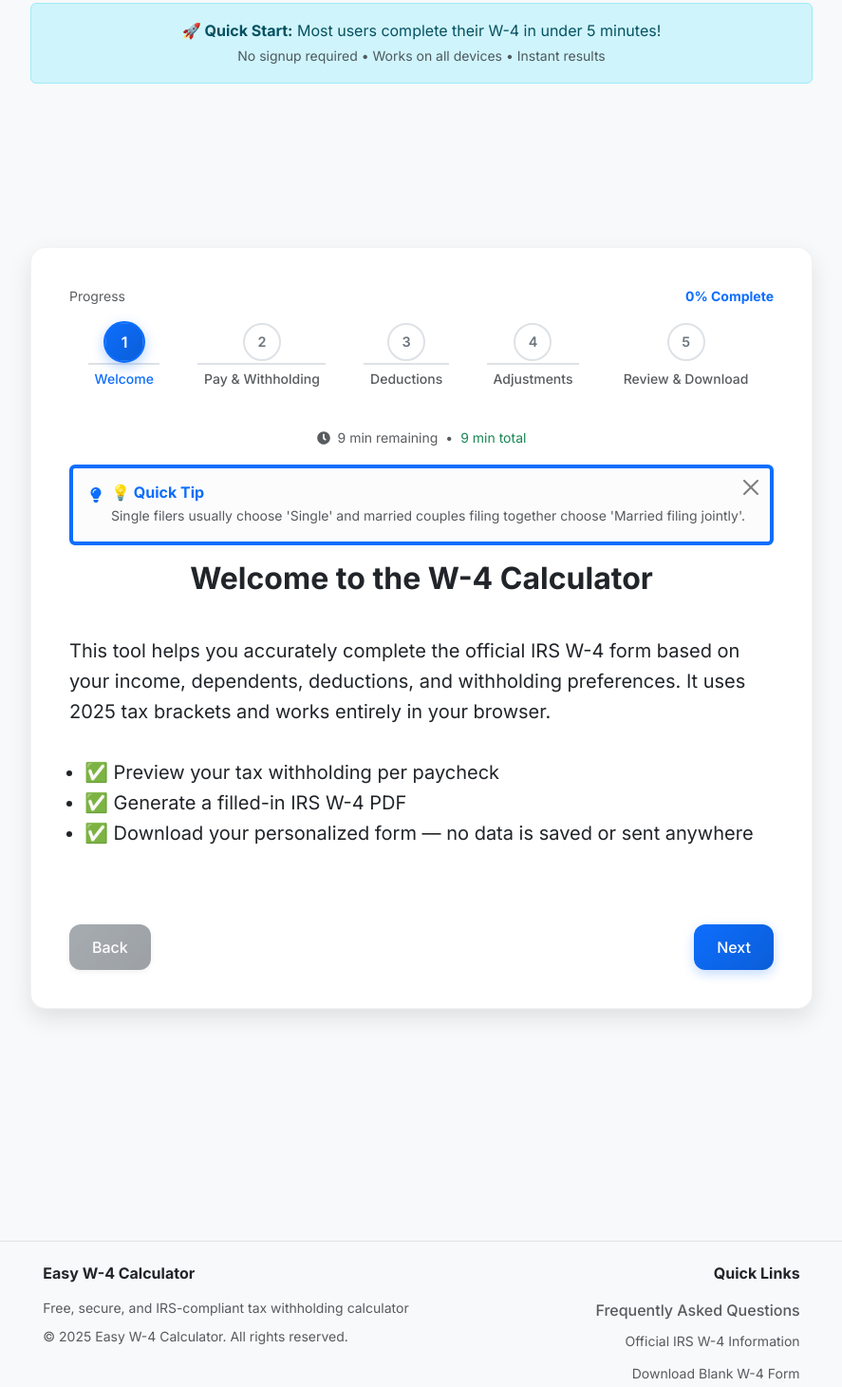
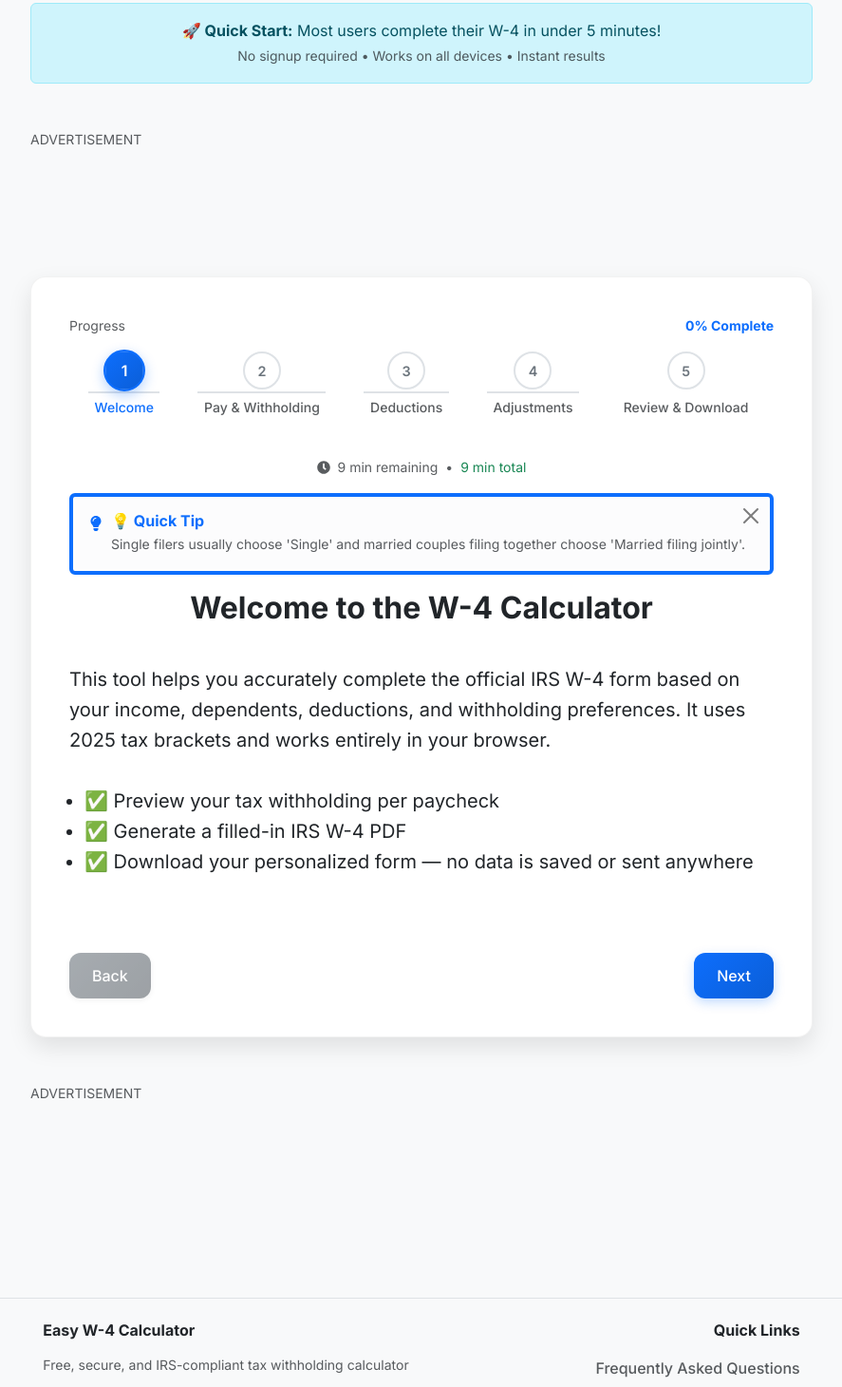
Before and after one commit to rsathyam/w4-calculator, a React (Create React App) app in the folder client/: page / in a window 1280 px wide. Shown: the part 284-1744 px from the top of the page at 95% size, without its empty margins (196-1083 px from the left). Built offline with nearby package versions, Linux system fonts and the light colour scheme; a small style sheet from the web is missing.

Commit message:
ads: add clear 'Advertisement' labels and accessibility text above ad units

```diff
--- a/client/src/App.jsx
+++ b/client/src/App.jsx
@@ -48,7 +48,9 @@ function App() {
               </div>
 
             </header>
-            <div className="my-4 d-flex justify-content-center">
+            <div className="my-4">
+              <div className="text-muted text-uppercase small mb-2" aria-hidden="true">Advertisement</div>
+              <div className="d-flex justify-content-center">
                 <SimpleAd
                   client="ca-pub-6800890145159662"
                   slot="5906208691"
@@ -56,18 +58,24 @@ function App() {
                   className="w-100"
                 />
               </div>
+              <span className="visually-hidden">Advertisement unit</span>
+            </div>
             <StepperForm />
 
             <div ref={faqRef}>
               <FAQ isVisible={showFAQ} />
             </div>
-            <div className="my-5 d-flex justify-content-center">
+            <div className="my-5">
+              <div className="text-muted text-uppercase small mb-2" aria-hidden="true">Advertisement</div>
+              <div className="d-flex justify-content-center">
                 <SimpleAd
                   client="ca-pub-6800890145159662"
                   slot="3042681139"
                   style={{ minHeight: 100, width: '100%' }}
                   className="w-100"
                 />
+              </div>
+              <span className="visually-hidden">Advertisement unit</span>
             </div>
 
           </div>
```
Lines whose indentation alone changed are shown as unchanged.
